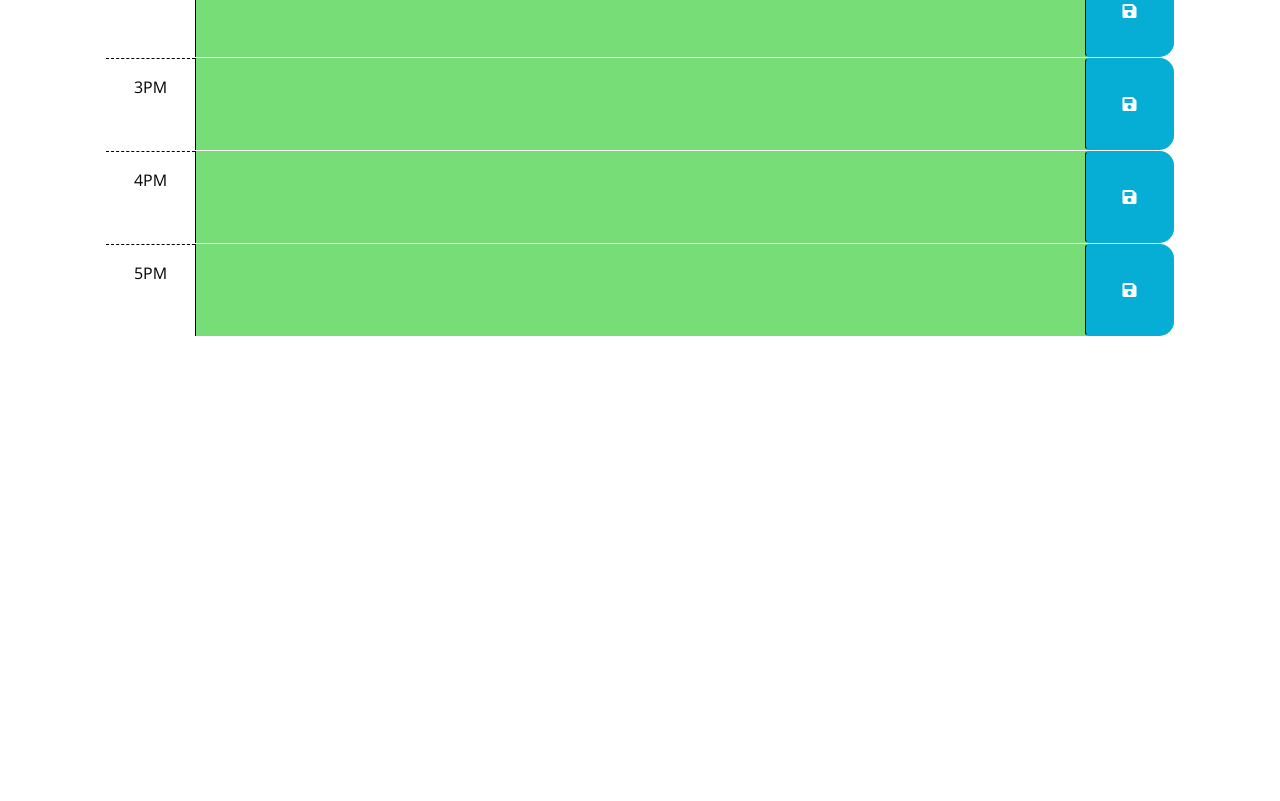
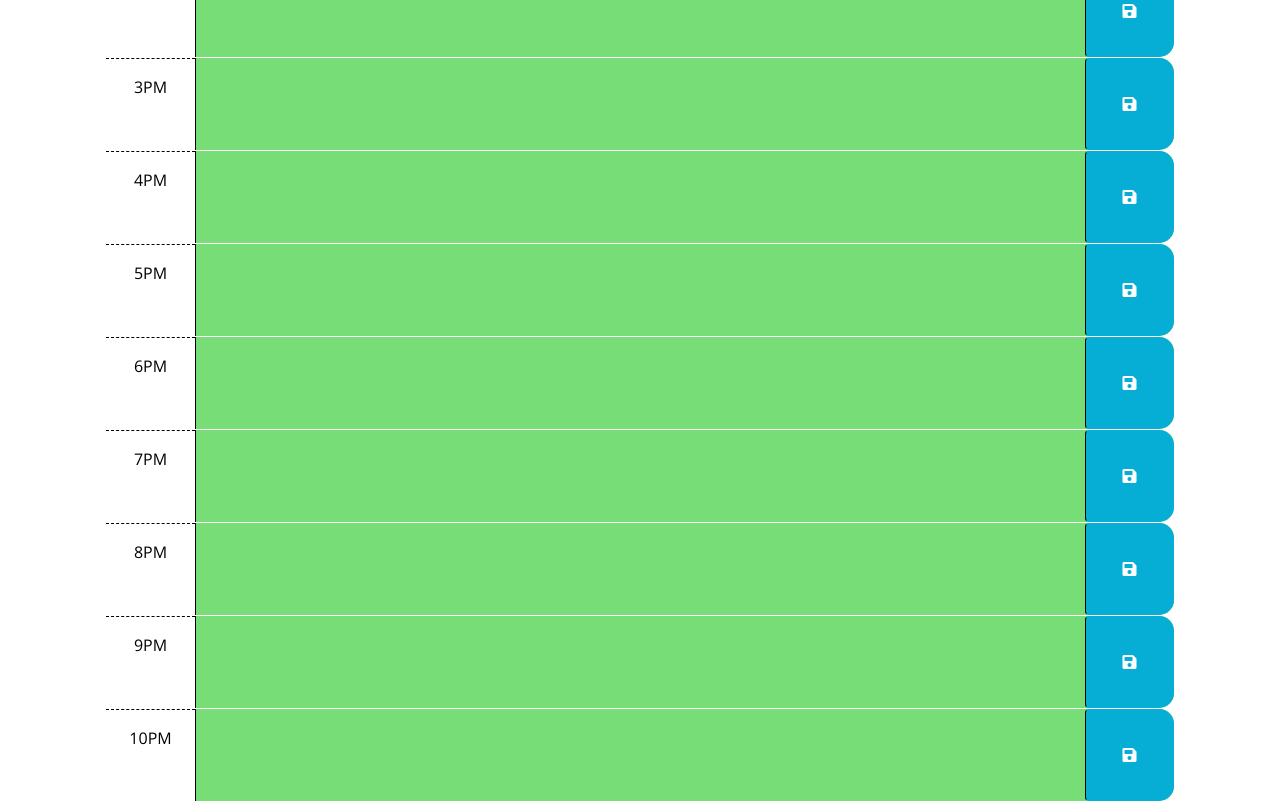
Before and after one commit to Tobin-Matt/work-day-scheduler, a plain HTML site: page Develop/index.html in a window 1280 px wide. Shown: the part 803-1604 px from the top of the page. Before the commit the page ends 1139 px from the top, so only its background shows below. Drawn offline with nearby package versions, Linux system fonts and the light colour scheme.

Commit message:
fixed color for loop to uniquily access div containers

```diff
--- a/Develop/index.html
+++ b/Develop/index.html
@@ -106,6 +106,41 @@
           <i class="fas fa-save" aria-hidden="true"></i>
         </button>
       </div>
+      <div id="hour-18" class="row time-block">
+        <div class="col-2 col-md-1 hour text-center py-3">6PM</div>
+        <textarea class="col-8 col-md-10 description" rows="3"> </textarea>
+        <button class="btn saveBtn col-2 col-md-1" aria-label="save">
+          <i class="fas fa-save" aria-hidden="true"></i>
+        </button>
+      </div>
+      <div id="hour-19" class="row time-block">
+        <div class="col-2 col-md-1 hour text-center py-3">7PM</div>
+        <textarea class="col-8 col-md-10 description" rows="3"> </textarea>
+        <button class="btn saveBtn col-2 col-md-1" aria-label="save">
+          <i class="fas fa-save" aria-hidden="true"></i>
+        </button>
+      </div>
+      <div id="hour-20" class="row time-block">
+        <div class="col-2 col-md-1 hour text-center py-3">8PM</div>
+        <textarea class="col-8 col-md-10 description" rows="3"> </textarea>
+        <button class="btn saveBtn col-2 col-md-1" aria-label="save">
+          <i class="fas fa-save" aria-hidden="true"></i>
+        </button>
+      </div>
+      <div id="hour-21" class="row time-block">
+        <div class="col-2 col-md-1 hour text-center py-3">9PM</div>
+        <textarea class="col-8 col-md-10 description" rows="3"> </textarea>
+        <button class="btn saveBtn col-2 col-md-1" aria-label="save">
+          <i class="fas fa-save" aria-hidden="true"></i>
+        </button>
+      </div>
+      <div id="hour-22" class="row time-block">
+        <div class="col-2 col-md-1 hour text-center py-3">10PM</div>
+        <textarea class="col-8 col-md-10 description" rows="3"> </textarea>
+        <button class="btn saveBtn col-2 col-md-1" aria-label="save">
+          <i class="fas fa-save" aria-hidden="true"></i>
+        </button>
+      </div>
 
     <script src="https://code.jquery.com/jquery-3.4.1.min.js"></script>
     <script
--- a/Develop/script.js
+++ b/Develop/script.js
@@ -16,7 +16,7 @@ $(function () {
   });
 
   // Set an array to be able to call on the keys created in our setItem function
-  var workHours = [9, 10, 11, 12, 13, 14, 15, 16, 17];
+  var workHours = [9, 10, 11, 12, 13, 14, 15, 16, 17, 18, 19, 20, 21, 22];
 
   // This for loop will loop through each key used to save the calendar events and keep them on the calendar
   for (var i = 0; i < workHours.length; i ++) {
@@ -31,14 +31,14 @@ $(function () {
 
   for (var i = 0; i < workHours.length; i ++) {
     if (workHours[i] < realTimeHour) {
-      $('.time-block').addClass('past');
+      $('#hour-' + workHours[i]).addClass('past');
     } else if (workHours[i] == realTimeHour) {
-      $('.time-block').removeClass('past');
-      $('.time-block').addClass('present');
+      $('#hour-' + workHours[i]).removeClass('past');
+      $('#hour-' + workHours[i]).addClass('present');
     } else {
-      $('.time-block').removeClass('past');
-      $('.time-block').removeClass('present');
-      $('.time-block').addClass('future');
+      $('#hour-' + workHours[i]).removeClass('past');
+      $('#hour-' + workHours[i]).removeClass('present');
+      $('#hour-' + workHours[i]).addClass('future');
     }
   }
 
```
